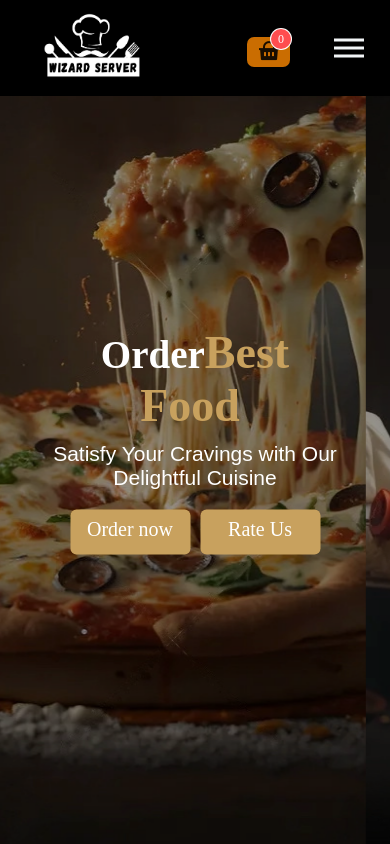
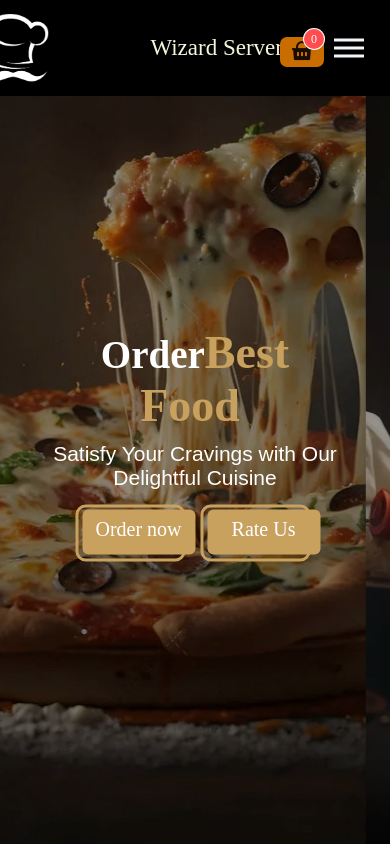
Before and after one commit to fatinaElomar-codi-final-project/frontend1, a React (Create React App) app: page / in a window 390 px wide. Shown: the top 844 px of the page. Built offline with nearby package versions, Linux system fonts and the light colour scheme; a web font is replaced by a local one.

Commit message:
update dashboard

```diff
--- a/src/components/footer/footer.css
+++ b/src/components/footer/footer.css
@@ -95,7 +95,7 @@ footer{
 }
 
 .footer-bottom-p {
-  padding: 33px;
+  padding: 18px;
 }
 @media screen and (max-width: 800px) {
   .footer-body {
@@ -107,7 +107,7 @@ footer{
     border-top: 1px solid #4c4c4c;
   }
   .footer-social-icons a {
-    font-size: 44px;
+    font-size: 30px;
 }
 
   .footer-logo {
@@ -149,4 +149,13 @@ footer{
 .footer-f{
   display: none;
 }
+.footer-social-icons {
+  display: flex;
+  align-items: center;
+  margin: 10px;
+  gap: 14px;
+  justify-content: center;
+  align-content: center;
+  flex-wrap: nowrap;
 }
+}
--- a/src/components/hero/hero.css
+++ b/src/components/hero/hero.css
@@ -7,7 +7,11 @@
   /* transform: translateY(-112px); */
   /* z-index: -1; */
 }
-
+.logo-name-n{
+  color:beige;
+  font-size:23px;
+  font-weight: 700px;
+}
 .hero .slick-list {
   overflow: hidden;
 }
@@ -84,24 +88,37 @@
   background-color: #c8a15e;
   color: #fff;
   border-radius: 6px;
-  border:none;
+  border: none;
   font-size: 21px;
   padding: 0.5rem;
   text-align: center;
+  position: relative;
   transition: all 0.5s ease-out;
 }
 
-.hero-btn:hover,
-.hero-btn:focus {
-  background-color: #fff;
-  color: #333;
+
+.hero-btn::before {
+  content: "";
+  position: absolute;
+  top: -20%;
+  left: -7%;
+  width: 123px;
+  height: 57px;
+  border: 3px solid #c8a15e;
+  border-radius: 10px;
+  transition: width 0.5s ease-out;
+  z-index: -1;
 }
+
+.hero-btn:hover::before {
+  width: 55px;
+}
+
 
 @media (max-width: 768px) {
   .hero {
     position: relative;
     transform: translateY(8px);
-    /* z-index: -1; */
   }
   .hero .slick-dots {
     bottom: 10px;
@@ -119,12 +136,7 @@
     text-align: center;
   }
 
-  /* .hero .hero-text h1 {
-    color: white;
-    font-size: 39px;
-    font-weight: bold;
-    text-align: center;
-  } */
+
 
   .hero-text-first-span {
     color: white;
@@ -152,7 +164,7 @@
     display: flex;
     justify-content: center;
     margin-top: 20px;
-    gap:10px;
+    gap:12px;
     width:250px;
     height:45px;
 
@@ -169,4 +181,9 @@
     transition: all 0.5s ease-out;
   }
 
+  .hero-btn::before{
+    top: -13%;
+    left: -6%;
+    width: 110px;
+  }
 }
--- a/src/components/hero/hero.jsx
+++ b/src/components/hero/hero.jsx
@@ -69,9 +69,9 @@ export default function Hero() {
             Satisfy Your Cravings with Our Delightful Cuisine
           </p>
           <div className="hero-buttons">
-            <a href="/cart" children="1" className="hero-btn">Order now</a>
+
+            <span className="btn-border"></span><a href="/cart" children="1" className="hero-btn">Order now</a>
             <a href="/" children="1" className="hero-btn">Rate Us</a>
-
           </div>
         </div>
         {/* <RegisterForm/> */}
--- a/src/components/navBar/navbar.css
+++ b/src/components/navBar/navbar.css
@@ -73,11 +73,12 @@ nav {
 }
 .custom1__search {
   display: flex;
+
   align-items: center;
   padding: 10px 25px;
-  height: 10px;
+  height: 30px;
   border-radius: 50px;
-  background: #212121;
+  background: aliceblue;
   margin-left: 10px; /* Add margin to create space between the elements */
 }
 
@@ -90,7 +91,9 @@ nav {
 
 .custom1__search span i {
   cursor: pointer;
-  color: aliceblue;
+  color: rgb(0, 0, 0);
+  font-size: 18px;
+
 }
 
 .nav-links li .a::before {
@@ -110,7 +113,7 @@ nav {
   position: relative;
   right: 46px;
   top: 4px;
-  color: #fffbfb;
+  color: #000000;
   border-radius: 7px;
   font-size: 1.4rem;
   text-decoration: none;
@@ -187,17 +190,13 @@ nav {
     top: 0;
     position: fixed;
   }
-  .custom1__search {
+  /* .custom1__search {
     width: 225px;
     height: 25px;
     border: 2px solid #ffff;
     padding: 5px 15px;
-  }
-  .custom1__search input {
-    /* font-size: 1.3rem; */
-    padding: 5px 15px;
-    width: 194px;
-  }
+  } */
+
   .menu__right {
     display: flex;
     flex-direction: column;
--- a/src/components/navBar/navbar.jsx
+++ b/src/components/navBar/navbar.jsx
@@ -2,12 +2,14 @@ import React, { useState } from "react";
 import { Link } from "react-router-dom";
 import "./navbar.css";
 import "remixicon/fonts/remixicon.css";
-import Logo from "../../images/logo1.png";
+import Logo from "../../images/logo9.png";
 import { useCart } from "../useContext/useContexCart";
 import { Badge } from "antd";
+
 function Nav() {
   const [menuOpen, setMenuOpen] = useState(false);
-  const [cart, setCart] = useCart()
+  const [cart] = useCart(); // Assuming the useCart hook returns an array of cart items
+  const [searchKeyword, setSearchKeyword] = useState("");
 
   const toggleMenu = () => {
     setMenuOpen(!menuOpen);
@@ -17,11 +19,16 @@ function Nav() {
     setMenuOpen(false);
   };
 
+  const handleSearch = (e) => {
+    setSearchKeyword(e.target.value);
+  };
+
   return (
     <div className="body">
       <nav>
         <div className="logoparent">
           <img className="logo-nav" src={Logo} alt="Logo" />
+          <h2 className="logo-name-n">Wizard Server</h2>
         </div>
 
         <div
@@ -61,27 +68,31 @@ function Nav() {
           </li>
           <li>
             <section className="menu__right">
-              {/* <a className="loginbtnicon" href="#">
-                login<i class="ri-login-box-fill"></i>
-              </a> */}
               <div className="custom1__search">
-                <input type="search" placeholder="search item ...." />
+                <input
+                  type="search"
+                  placeholder="Search item..."
+                  style={{
+                    margin: "10px",
+                    width: "200px",
+                    height: "40px",
+                  }}
+                  value={searchKeyword}
+                  onChange={handleSearch}
+                />
                 <span>
-                  <i class="ri-search-line"></i>
+                  <i className="ri-search-line"></i>
                 </span>
               </div>
             </section>
           </li>
         </ul>
 
-
         <Link className="buyicon" to="/cartpage">
-  <Badge count={cart?.length} showZero>
-    <i class="ri-shopping-basket-fill icon-large"></i>
-  </Badge>
-</Link>
-
-
+          <Badge count={cart.length} showZero>
+            <i className="ri-shopping-basket-fill icon-large"></i>
+          </Badge>
+        </Link>
       </nav>
     </div>
   );
--- a/src/components/product-carousal/products_carousel.jsx
+++ b/src/components/product-carousal/products_carousel.jsx
@@ -98,7 +98,7 @@ export default function ProductCarousel() {
   };
 
   return (
-    <div className="product-carousel-container" id="services">
+    <div className="product-carousel-container">
       <p className="title-c-product-carousel">Popular Desserts menu</p>
       <Slider {...slider1Settings} className="product-carousel">
         {productData.map((product, index) => (
--- a/src/components/team/team.css
+++ b/src/components/team/team.css
@@ -582,7 +582,7 @@ body {
 			width: 91.66666666666667%
 		}
 		.column-md-12 {
-			width: 100%
+			width: 92%
 		}
 		.hide-md {
 			display: none
--- a/src/pages/cartpage/putorder3.jsx
+++ b/src/pages/cartpage/putorder3.jsx
@@ -34,7 +34,7 @@ const OrderModal3 = ({ visible, onCancel, onFinish, totalPrice, cart }) => {
     form.validateFields().then((values) => {
       const order = {
         name: values.name,
-        ordertype: "delivery",
+        ordertype: "local order",
         tablenumber: values.tableNumber,
         timearrive: "",
         phonenumber: values.phoneNumber,
--- a/src/pages/home /showorder/showorder.css
+++ b/src/pages/home /showorder/showorder.css
@@ -3,6 +3,7 @@
   display: grid;
   grid-template-columns: repeat(auto-fit, minmax(300px, 1fr));
   gap: 20px;
+  font-family: 'Gill Sans', 'Gill Sans MT', Calibri, 'Trebuchet MS', sans-serif;
   margin-left: 333px;
   background-color: rgb(255, 255, 255);
 }
@@ -37,3 +38,32 @@
     padding: 5px;
     font-family: Arial, Helvetica, sans-serif;
   }
+  .order-table {
+    width: 100%;
+    border-collapse: collapse;
+  }
+
+  .order-table td, .order-table th {
+    border: 1px solid #ddd;
+    padding: 8px;
+  }
+
+  .order-table th {
+    background-color: #f2f2f2;
+  }
+
+  .order-card {
+    margin-bottom: 20px;
+    padding: 20px;
+    border: 1px solid #ddd;
+    border-radius: 4px;
+  }
+
+  .brown {
+    color: brown;
+  }
+
+  .delete-icon {
+    color: red;
+    cursor: pointer;
+  }
--- a/src/pages/home /showorder/showorder.jsx
+++ b/src/pages/home /showorder/showorder.jsx
@@ -12,11 +12,14 @@ const OrdersList = () => {
 
   const fetchData = async () => {
     try {
-      const response = await axios.get("https://restaurant-backend-1.onrender.com/order/", {
-        headers: {
-          Authorization: "Bearer " + localStorage.getItem("access_token"),
-        },
-      });
+      const response = await axios.get(
+        "https://restaurant-backend-1.onrender.com/order/",
+        {
+          headers: {
+            Authorization: "Bearer " + localStorage.getItem("access_token"),
+          },
+        }
+      );
       setOrders(response.data.response);
       console.log(response.data.response);
     } catch (error) {
@@ -47,37 +50,117 @@ const OrdersList = () => {
         console.error(error);
       });
   };
+  ////////
+  const getProcessedDishes = (order) => {
+    const dishCounts = {};
+    const dishes = order.dishes.split(",");
 
+    dishes.forEach((dish) => {
+      const trimmedDish = dish.trim();
+      const [name, price] = trimmedDish.split("-");
+      dishCounts[name] = dishCounts[name] || { count: 0, price: 0 };
+      dishCounts[name].count += 1;
+      dishCounts[name].price += parseFloat(price);
+    });
+
+    return dishCounts;
+  };
   return (
     <div>
-      <h2>hhhhhhhhh</h2>
       <h2>Orders</h2>
       {orders && orders.length > 0 ? (
         <div className="order-list">
           {orders.map((order) => (
             <div key={order._id} className="order-card">
-                  <p><span className="brown">order type:</span> {order.ordertype}</p>
+              <table className="order-table">
+                <tbody>
+                  <tr>
+                    <td>
+                      <span className="brown">Order type:</span>
+                    </td>
+                    <td>{order.ordertype}</td>
+                  </tr>
+                  <tr>
+                    <td>
+                      <span className="brown">Name:</span>
+                    </td>
+                    <td>{order.name}</td>
+                  </tr>
+                  <tr>
+                    <td>
+                      <span className="brown">Address:</span>
+                    </td>
+                    <td>{order.address}</td>
+                  </tr>
+                  <tr>
+                    <td>
+                      <span className="brown">Table Number:</span>
+                    </td>
+                    <td>{order.tablenumber}</td>
+                  </tr>
+                  <tr>
+                    <td>
+                      <span className="brown">Time of Arrival:</span>
+                    </td>
+                    <td>
+                      {order.timearrive &&
+                        new Date(order.timearrive).toLocaleTimeString([], {
+                          hour: "numeric",
+                          minute: "2-digit",
+                          hour12: true,
+                        })}
+                    </td>
+                  </tr>
+                  <tr>
+                    <td>
+                      <span className="brown">Phone Number:</span>
+                    </td>
+                    <td>{order.phonenumber}</td>
+                  </tr>
+                  <tr>
+                    <td>
+                      <span className="brown">Date:</span>
+                    </td>
+                    <td>{order.date}</td>
+                  </tr>
 
-               <h3><span className="brown">Name:</span> {order.name}</h3>
-    <p><span className="brown">Address:</span> {order.address}</p>
-    <p><span className="brown">Table Number:</span> {order.tablenumber}</p>
+<tr>
+  <td>
+    <span className="brown">Dishes:</span>
+  </td>
+  <td>
+    <table>
+      <thead>
+        <tr>
+          <th>Name</th>
+          {/* <th>Price</th> */}
+          <th>Count</th>
+        </tr>
+      </thead>
+      <tbody>
+      {Object.entries(getProcessedDishes(order)).map(([dish, { count }]) => (
+  <tr key={dish}>
+    <td>{dish}</td>
+    <td>{count}</td>
+  </tr>
+))}
 
-    <p>
-  <span className="brown">Time of Arrival:</span>{' '}
-  {order.timearrive && new Date(order.timearrive).toLocaleTimeString([], { hour: 'numeric', minute: '2-digit', hour12: true })}
-</p>
+      </tbody>
+    </table>
+  </td>
+</tr>
 
-    <p><span className="brown">Phone Number:</span> {order.phonenumber}</p>
-    <p><span className="brown">Date:</span> {order.date}</p>
-    <p>
-  <span className="brown">Dishes:</span>
-  {order.dishes.split(",").map((dish, index) => (
-    <span key={index}>
-      {dish.trim()}
-      {index !== order.dishes.length - 1 && <br />}
-    </span>
-  ))}
-</p>    <p><span className="brown">Total Amount:</span> {order.total_amount}$</p>
+                  <tr>
+                    {/* <td>
+                      <span className="brown"></span>
+                    </td> */}
+                    <td>
+                      <span className="brown">Total Amount:</span>
+                    </td>
+                    <td>{order.total_amount}$</td>
+                  </tr>
+                </tbody>
+              </table>
               <DeleteFilled
                 className="delete-icon"
                 onClick={() => handleDeleteClick(order._id)}
--- a/src/pages/server/server.css
+++ b/src/pages/server/server.css
@@ -18,7 +18,7 @@
 
 .icon-content {
   padding-bottom:13px;
-  border-bottom: 2px solid #ffffff;
+  border-bottom: 2px solid transparent;
   text-align: center; /* Center icon content */
   margin: 10px;
 }
--- a/src/pages/server/server.jsx
+++ b/src/pages/server/server.jsx
@@ -7,7 +7,7 @@ import Serve from "../../images/chef.png";
 
 export default function Server() {
   return (
-    <div>
+    <div  id="services">
       <h1 className="icons-main-title">Check Our Services</h1>
       <div className="server-container">
         <div className="icons-container">
```
Also changed, not shown: src/images/logo9.png (added).
